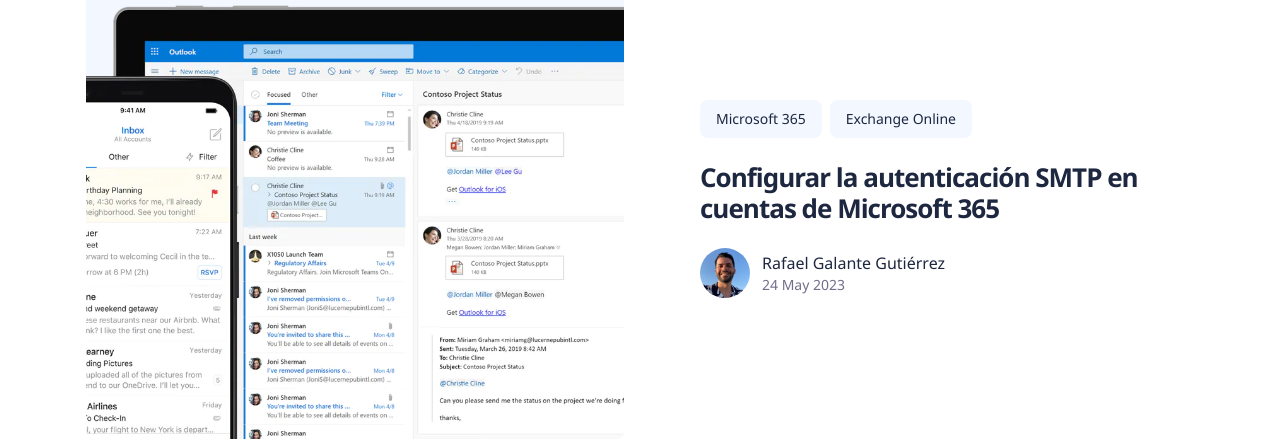
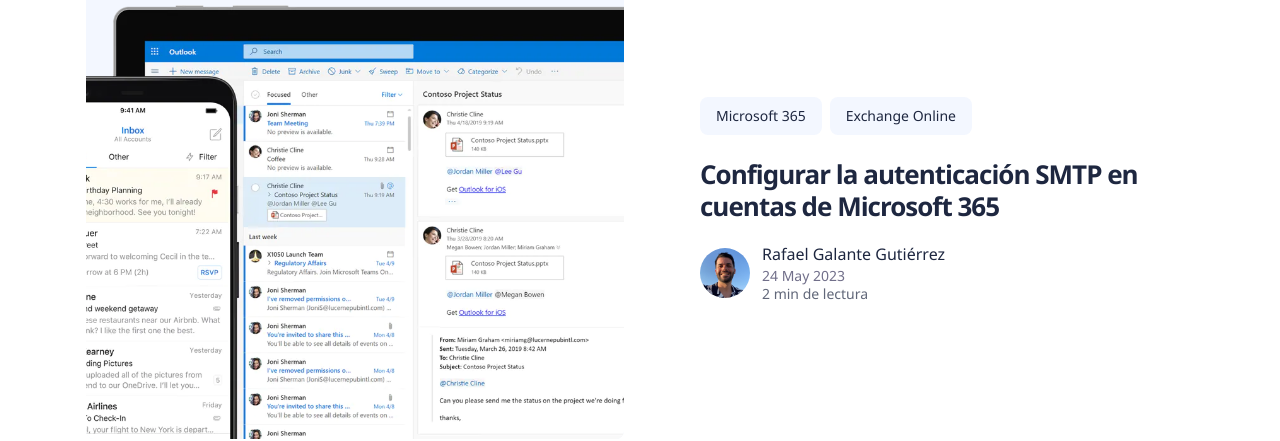
Before and after one commit to ragalgut/blog, a Jekyll site: the page built from _posts/2023-05-24-configurar-la-autenticacion-smtp-en-cuentas-de-microsoft-365.markdown, in a window 1280 px wide. Shown: the part 177-618 px from the top of the page. Built offline with Jekyll 4.4.1, drawn with Linux system fonts in a browser that asks for light colours; nearby versions of some CDN libraries.

Commit message:
Add reading time for articles

```diff
--- a/_layouts/post.html
+++ b/_layouts/post.html
@@ -50,6 +50,7 @@
             <div class="post__meta-bottom">
               <a class="post__author" href="{{site.baseurl}}/about/">{{site.author.author__name}}</a>
               <time class="post__date" datetime="{{ page.date | date_to_xmlschema }}">{{ page.date | date_to_string }}</time>
+              <span class="post__reading-time">{% assign words = page.content | number_of_words %}{% assign reading_time = words | divided_by: 200 %}{% if reading_time == 0 %}1{% else %}{{ reading_time }}{% endif %} min de lectura</span>
             </div>
           </div>
 
--- a/_sass/4-layouts/_post.scss
+++ b/_sass/4-layouts/_post.scss
@@ -1,3 +1,11 @@
+/* Reading time */
+.post__reading-time {
+  display: block;
+  margin-top: 4px;
+  font-size: 14px;
+  opacity: 0.7;
+}
+
 /* Reading progress bar */
 .reading-progress {
   position: fixed;
```
Also changed, not shown: 11 other files.
